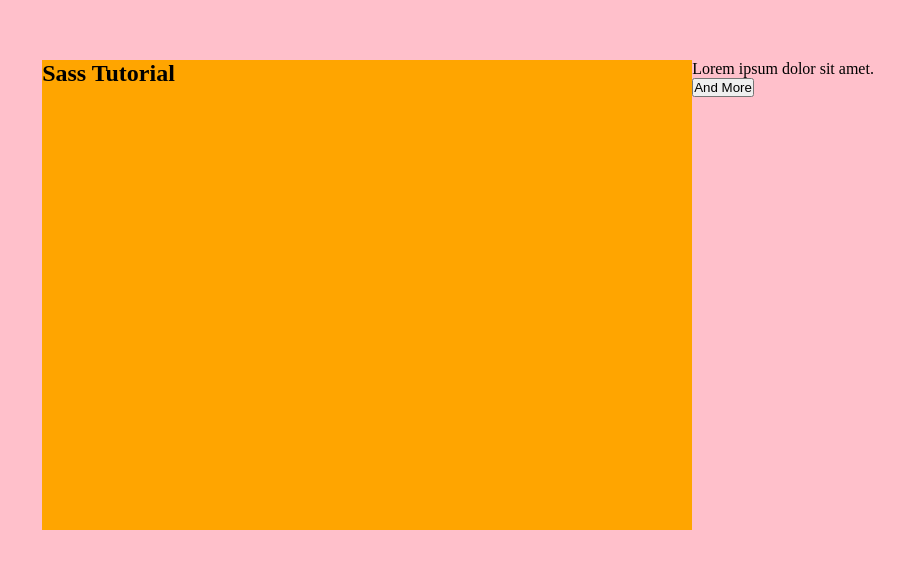
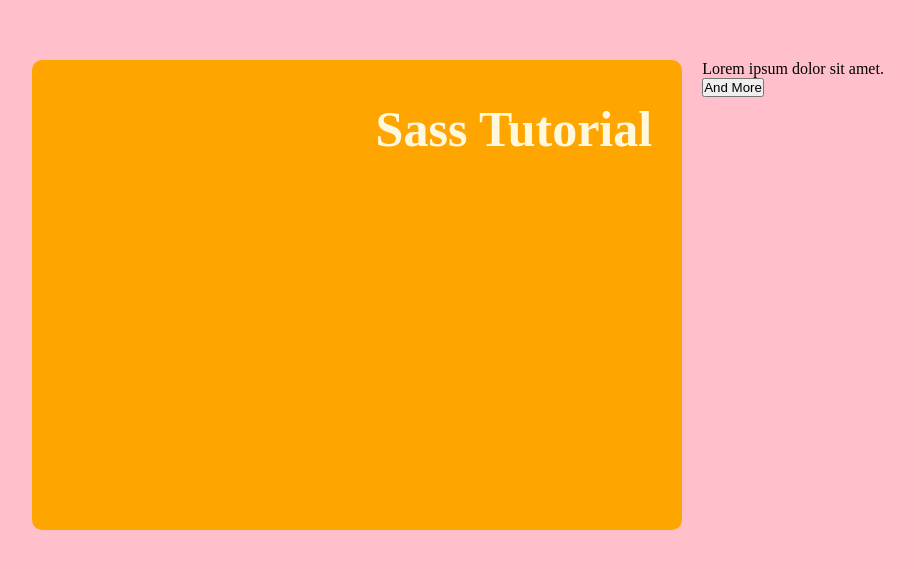
Before and after one commit to kitou88C39/sass_projects_1, a plain HTML site: page index.html in a window 1280 px wide. Shown: the part 105-674 px from the top of the page, without its empty margins (182-1096 px from the left). Drawn offline with Linux system fonts and the light colour scheme.

Commit message:
h2を編集

```diff
--- a/styles/style.scss
+++ b/styles/style.scss
@@ -1,6 +1,7 @@
 //変数を宣言
 $mainColor: pink;
 $leftContentColor: orange;
+$leftTextColor: cornsilk;
 
 * {
   margin: 0;
@@ -30,5 +31,22 @@ main {
     width: 650px;
     height: 470px;
     background-color: $leftContentColor;
+    border-radius: 10px;
+    margin-right: 20px;
+    position: relative;
+
+    h2 {
+      color: $leftTextColor;
+      position: absolute;
+      top: 40px;
+      right: 30px;
+      font-size: 50px;
+      cursor: pointer;
+      transition: all 0.2s;
+      &:hover {
+        font-size: 65px;
+        color: $mainColor;
+      }
+    }
   }
 }
```
Also changed, not shown: styles/style.css, 1 other file.
